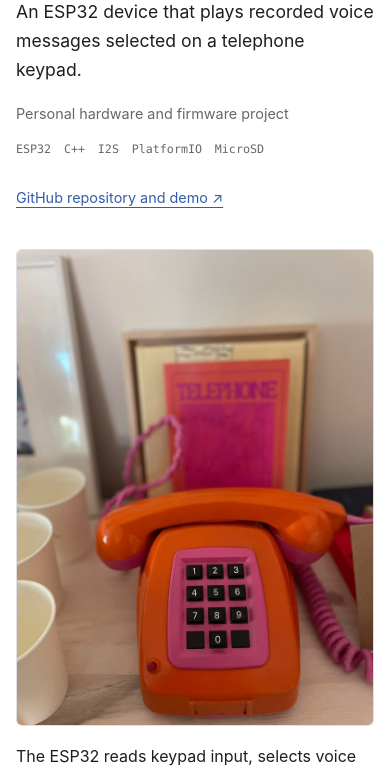
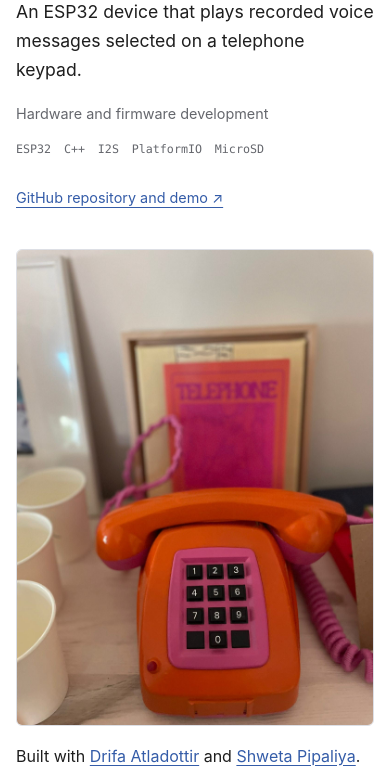
Before and after one commit to Bruol/bruol.github.io, an Astro site: page /projects/phone-message in a window 390 px wide. Shown: the part 280-1056 px from the top of the page. Built offline with nearby package versions, Linux system fonts and the light colour scheme; Astro itself is replaced by a stand-in of ours.

Commit message:
Credit Phone Message collaborators

```diff
--- a/src/content/projects/phone-message.md
+++ b/src/content/projects/phone-message.md
@@ -2,7 +2,7 @@
 title: "Phone Message"
 description: "An ESP32 device that plays recorded voice messages selected on a telephone keypad."
 category: "Hardware"
-role: "Personal hardware and firmware project"
+role: "Hardware and firmware development"
 tags: ["ESP32", "C++", "I2S", "PlatformIO", "MicroSD"]
 order: 19
 links: [{"label": "GitHub repository and demo", "url": "https://github.com/Bruol/phoneMessage"}]
@@ -12,6 +12,8 @@ imageAlt: "Orange telephone with a pink keypad and coiled cord"
 
 <img src="/projects/phone-message/telephone.jpg" alt="Orange telephone with a pink keypad and coiled cord, beside a framed telephone poster" width="1536" height="2048" />
 
+Built with [Drifa Atladottir](https://www.linkedin.com/in/drifaatladottir/) and [Shweta Pipaliya](https://www.linkedin.com/in/shweta-pipaliya/).
+
 The ESP32 reads keypad input, selects voice notes from a microSD card and plays them through an I2S audio output. Numbers select long recordings; category keys play random short notes.
 
 ![Phone Message keypad build](/projects/phone-message/build.jpeg)
```
